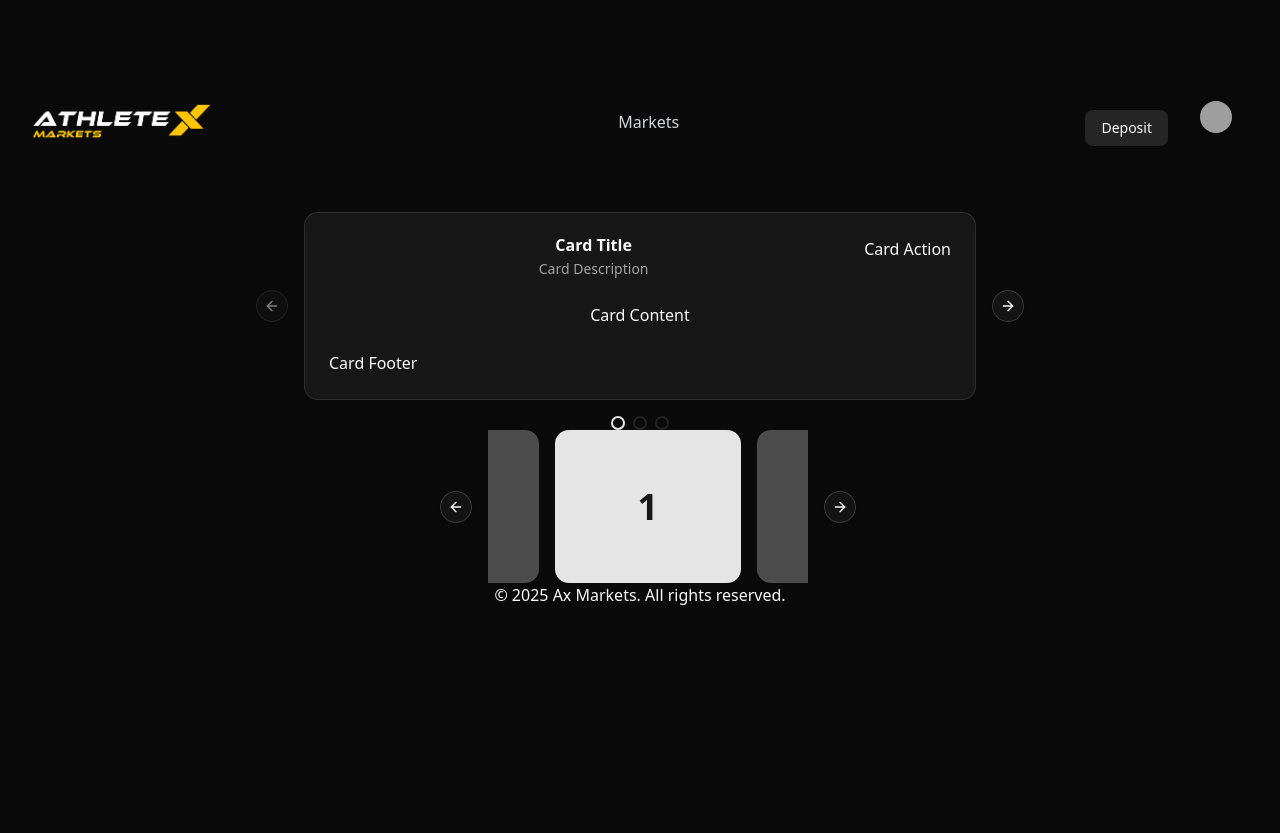
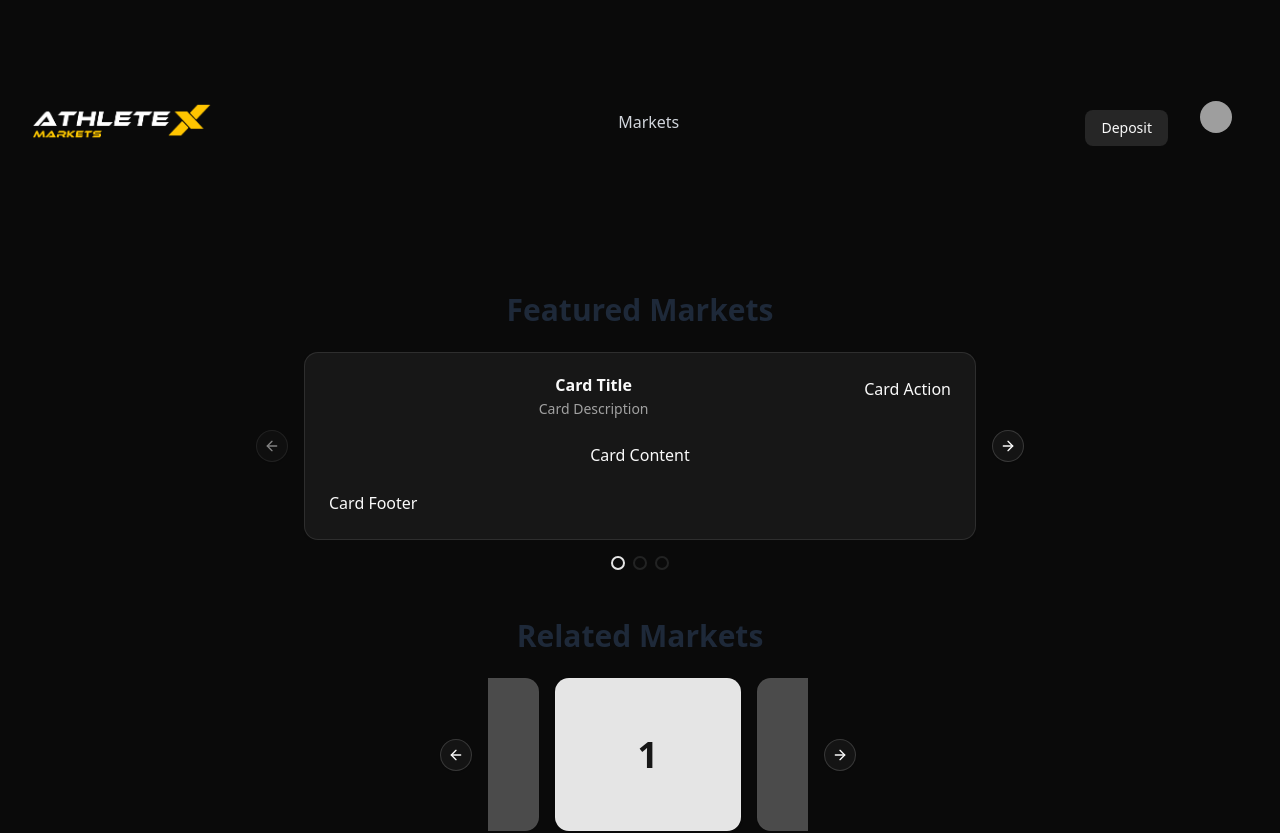
Before and after one commit to AthleteX-DAO/ax-markets, a React (Vite) app: page / in a window 1280 px wide. Shown: the top 833 px of the page. Before the commit the page ends 800 px from the top, so only its background shows below. Built offline with nearby package versions, Linux system fonts and the light colour scheme; grey boxes are pictures that could not be loaded.

Commit message:
feat: added simple labeling to body

```diff
--- a/src/components/Body/Body.tsx
+++ b/src/components/Body/Body.tsx
@@ -1,14 +1,22 @@
+
 import { FeaturedMarkets } from './widgets/FeaturedMarkets';
 import { RelatedMarkets } from './widgets/RelatedMarkets';
 
 const Body = () => {
 
     return (
-        <div className="App">
-            <FeaturedMarkets />
+        <div className="App container mx-auto px-4 py-8">
+            <div className='my-12'>
+                <h2 className='text-3xl font-bold text-gray-800 mb-6'>Featured Markets</h2>
+                <FeaturedMarkets />
+            </div>
 
-            <RelatedMarkets />
-      </div>
+            <div className="my-12">
+                <h2 className="text-3xl font-bold text-gray-800 mb-6">Related Markets</h2>
+                <RelatedMarkets />
+            </div>
+
+        </div>
     )
 }
 
```
